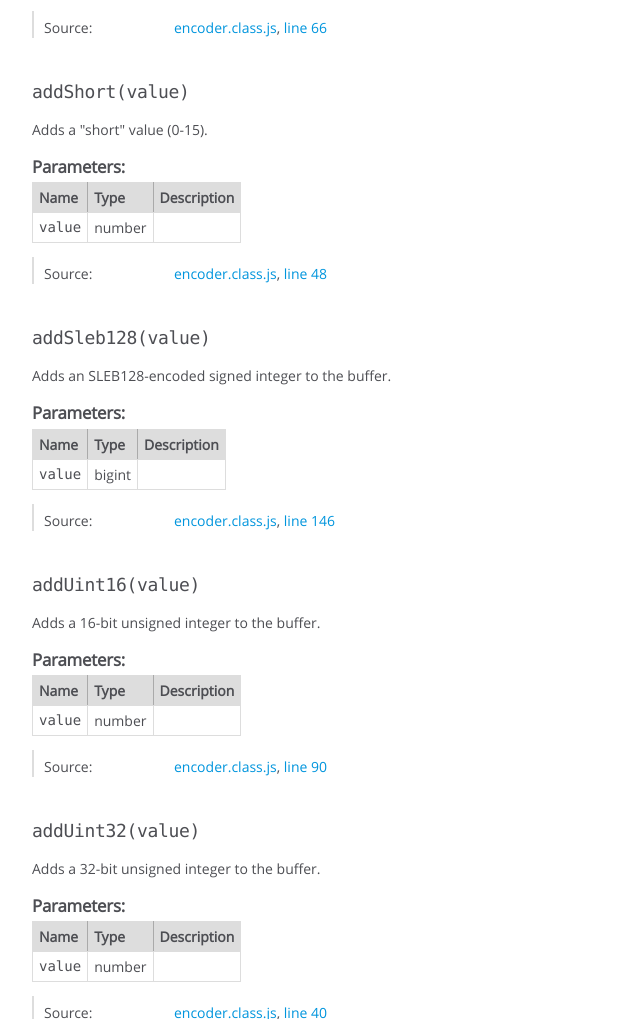
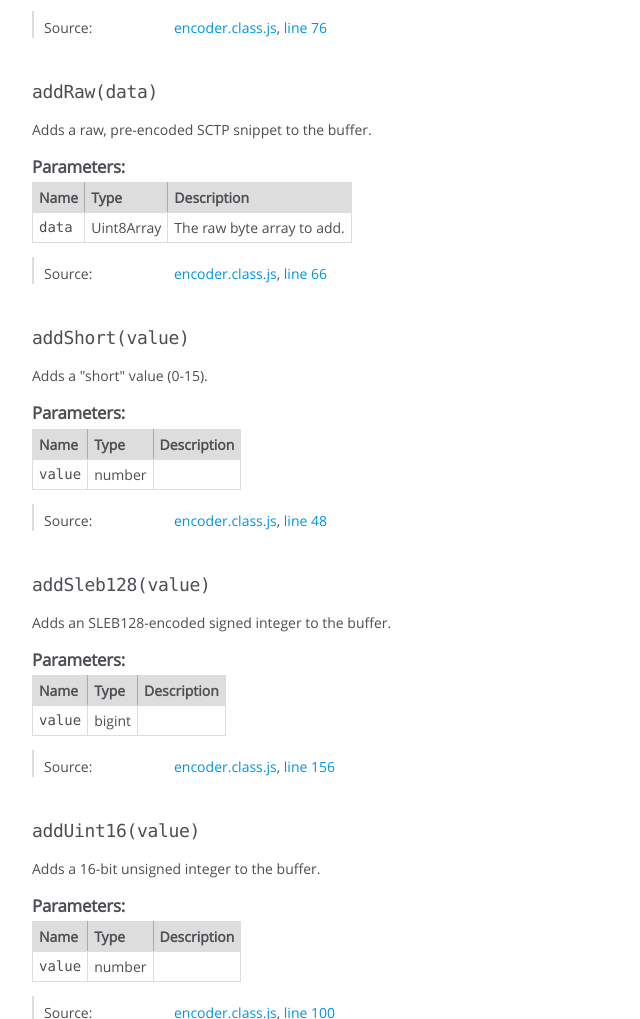
Before and after one commit to LEA-Blockchain/sctp-js, a website: page docs/Encoder.html in a window 1280 px wide. Shown: the part 1781-2800 px from the top of the page, without its empty margins (0-640 px from the left). Drawn offline with Linux system fonts and the light colour scheme.

Commit message:
feat(encoder): add raw data insertion method
Adds the  method to the  class. This method allows for the insertion of pre-encoded SCTP data snippets directly into the encoder's byte stream.

Includes a corresponding test case to validate the functionality.

```diff
--- a/docs/Encoder.html
+++ b/docs/Encoder.html
@@ -250,7 +250,7 @@
 
     <dt class="tag-source">Source:</dt>
     <dd class="tag-source"><ul class="dummy"><li>
-        <a href="encoder.class.js.html">encoder.class.js</a>, <a href="encoder.class.js.html#line122">line 122</a>
+        <a href="encoder.class.js.html">encoder.class.js</a>, <a href="encoder.class.js.html#line132">line 132</a>
     </li></ul></dd>
 
 
@@ -387,7 +387,7 @@
 
     <dt class="tag-source">Source:</dt>
     <dd class="tag-source"><ul class="dummy"><li>
-        <a href="encoder.class.js.html">encoder.class.js</a>, <a href="encoder.class.js.html#line130">line 130</a>
+        <a href="encoder.class.js.html">encoder.class.js</a>, <a href="encoder.class.js.html#line140">line 140</a>
     </li></ul></dd>
 
 
@@ -524,7 +524,7 @@
 
     <dt class="tag-source">Source:</dt>
     <dd class="tag-source"><ul class="dummy"><li>
-        <a href="encoder.class.js.html">encoder.class.js</a>, <a href="encoder.class.js.html#line82">line 82</a>
+        <a href="encoder.class.js.html">encoder.class.js</a>, <a href="encoder.class.js.html#line92">line 92</a>
     </li></ul></dd>
 
 
@@ -661,7 +661,7 @@
 
     <dt class="tag-source">Source:</dt>
     <dd class="tag-source"><ul class="dummy"><li>
-        <a href="encoder.class.js.html">encoder.class.js</a>, <a href="encoder.class.js.html#line98">line 98</a>
+        <a href="encoder.class.js.html">encoder.class.js</a>, <a href="encoder.class.js.html#line108">line 108</a>
     </li></ul></dd>
 
 
@@ -798,7 +798,7 @@
 
     <dt class="tag-source">Source:</dt>
     <dd class="tag-source"><ul class="dummy"><li>
-        <a href="encoder.class.js.html">encoder.class.js</a>, <a href="encoder.class.js.html#line106">line 106</a>
+        <a href="encoder.class.js.html">encoder.class.js</a>, <a href="encoder.class.js.html#line116">line 116</a>
     </li></ul></dd>
 
 
@@ -895,6 +895,143 @@
 
 
             <td class="description last"></td>
+        </tr>
+
+
+    </tbody>
+</table>
+
+
+
+
+
+
+<dl class="details">
+
+
+
+
+
+
+
+
+
+
+
+
+
+
+
+
+
+
+
+
+
+
+
+
+
+
+    <dt class="tag-source">Source:</dt>
+    <dd class="tag-source"><ul class="dummy"><li>
+        <a href="encoder.class.js.html">encoder.class.js</a>, <a href="encoder.class.js.html#line76">line 76</a>
+    </li></ul></dd>
+
+
+
+
+
+
+
+</dl>
+
+
+
+
+
+
+
+
+
+
+
+
+
+
+
+
+
+
+
+
+
+
+
+
+
+
+    <h4 class="name" id="addRaw"><span class="type-signature"></span>addRaw<span class="signature">(data)</span><span class="type-signature"></span></h4>
+
+
+
+
+
+
+<div class="description">
+    Adds a raw, pre-encoded SCTP snippet to the buffer.
+</div>
+
+
+
+
+
+
+
+
+
+    <h5>Parameters:</h5>
+
+
+<table class="params">
+    <thead>
+    <tr>
+
+        <th>Name</th>
+
+
+        <th>Type</th>
+
+
+
+
+
+        <th class="last">Description</th>
+    </tr>
+    </thead>
+
+    <tbody>
+
+
+        <tr>
+
+                <td class="name"><code>data</code></td>
+
+
+            <td class="type">
+
+
+<span class="param-type">Uint8Array</span>
+
+
+
+            </td>
+
+
+
+
+
+            <td class="description last">The raw byte array to add.</td>
         </tr>
 
 
@@ -1209,7 +1346,7 @@
 
     <dt class="tag-source">Source:</dt>
     <dd class="tag-source"><ul class="dummy"><li>
-        <a href="encoder.class.js.html">encoder.class.js</a>, <a href="encoder.class.js.html#line146">line 146</a>
+        <a href="encoder.class.js.html">encoder.class.js</a>, <a href="encoder.class.js.html#line156">line 156</a>
     </li></ul></dd>
 
 
@@ -1346,7 +1483,7 @@
 
     <dt class="tag-source">Source:</dt>
     <dd class="tag-source"><ul class="dummy"><li>
-        <a href="encoder.class.js.html">encoder.class.js</a>, <a href="encoder.class.js.html#line90">line 90</a>
+        <a href="encoder.class.js.html">encoder.class.js</a>, <a href="encoder.class.js.html#line100">line 100</a>
     </li></ul></dd>
 
 
@@ -1620,7 +1757,7 @@
 
     <dt class="tag-source">Source:</dt>
     <dd class="tag-source"><ul class="dummy"><li>
-        <a href="encoder.class.js.html">encoder.class.js</a>, <a href="encoder.class.js.html#line114">line 114</a>
+        <a href="encoder.class.js.html">encoder.class.js</a>, <a href="encoder.class.js.html#line124">line 124</a>
     </li></ul></dd>
 
 
@@ -1757,7 +1894,7 @@
 
     <dt class="tag-source">Source:</dt>
     <dd class="tag-source"><ul class="dummy"><li>
-        <a href="encoder.class.js.html">encoder.class.js</a>, <a href="encoder.class.js.html#line74">line 74</a>
+        <a href="encoder.class.js.html">encoder.class.js</a>, <a href="encoder.class.js.html#line84">line 84</a>
     </li></ul></dd>
 
 
@@ -1894,7 +2031,7 @@
 
     <dt class="tag-source">Source:</dt>
     <dd class="tag-source"><ul class="dummy"><li>
-        <a href="encoder.class.js.html">encoder.class.js</a>, <a href="encoder.class.js.html#line138">line 138</a>
+        <a href="encoder.class.js.html">encoder.class.js</a>, <a href="encoder.class.js.html#line148">line 148</a>
     </li></ul></dd>
 
 
@@ -2120,7 +2257,7 @@ This method should be called after all data has been added to the encoder.
 
     <dt class="tag-source">Source:</dt>
     <dd class="tag-source"><ul class="dummy"><li>
-        <a href="encoder.class.js.html">encoder.class.js</a>, <a href="encoder.class.js.html#line155">line 155</a>
+        <a href="encoder.class.js.html">encoder.class.js</a>, <a href="encoder.class.js.html#line165">line 165</a>
     </li></ul></dd>
 
 
@@ -2230,7 +2367,7 @@ This method should be called after all data has been added to the encoder.
 
     <dt class="tag-source">Source:</dt>
     <dd class="tag-source"><ul class="dummy"><li>
-        <a href="encoder.class.js.html">encoder.class.js</a>, <a href="encoder.class.js.html#line165">line 165</a>
+        <a href="encoder.class.js.html">encoder.class.js</a>, <a href="encoder.class.js.html#line175">line 175</a>
     </li></ul></dd>
 
 
@@ -2462,7 +2599,7 @@ This method must be called before any other methods.
 <br class="clear">
 
 <footer>
-    Documentation generated by <a href="https://github.com/jsdoc/jsdoc">JSDoc 4.0.4</a> on Fri Jul 18 2025 05:27:47 GMT-0400 (Eastern Daylight Time)
+    Documentation generated by <a href="https://github.com/jsdoc/jsdoc">JSDoc 4.0.4</a> on Mon Jul 28 2025 16:07:42 GMT-0400 (Eastern Daylight Time)
 </footer>
 
 <script> prettyPrint(); </script>
--- a/package.json
+++ b/package.json
@@ -26,7 +26,7 @@
   },
   "scripts": {
     "clean": "del-cli ./dist",
-    "prepare": "lea-rl \"https://github.com/LEA-Blockchain/sctp/releases/download/v1.2.1/sctp.enc.wasm-v1.2.1.tar.gz\" ./src/ && lea-rl \"https://github.com/LEA-Blockchain/sctp/releases/download/v1.2.1/sctp.dec.wasm-v1.2.1.tar.gz\" ./src/",
+    "prepare": "lea-rl \"https://github.com/LEA-Blockchain/sctp/releases/download/v1.3.0/sctp.enc.wasm-v1.3.0.tar.gz\" ./src/ && lea-rl \"https://github.com/LEA-Blockchain/sctp/releases/download/v1.3.0/sctp.dec.wasm-v1.3.0.tar.gz\" ./src/",
     "build:node:esm": "esbuild src/index.js --bundle --outfile=dist/sctp.node.mjs --format=esm --platform=node --loader:.wasm=binary",
     "build:node:cjs": "esbuild src/index.js --bundle --outfile=dist/sctp.node.cjs --format=cjs --platform=node --loader:.wasm=binary",
     "build:browser:esm": "esbuild src/index.js --bundle --outfile=dist/sctp.web.js --format=esm --platform=browser --loader:.wasm=binary",
```
Also changed, not shown: docs/Decoder.html (+1 -1 lines), docs/decoder.class.js.html (+1 -1 lines), docs/encoder.class.js.html (+11 -1 lines), docs/index.html (+1 -1 lines), docs/index.js.html (+1 -1 lines), docs/module-@leachain_sctp.html (+1 -1 lines), src/encoder.class.js (+10 -0 lines), test/node-esm.test.mjs (+35 -0 lines), 1 other file.
